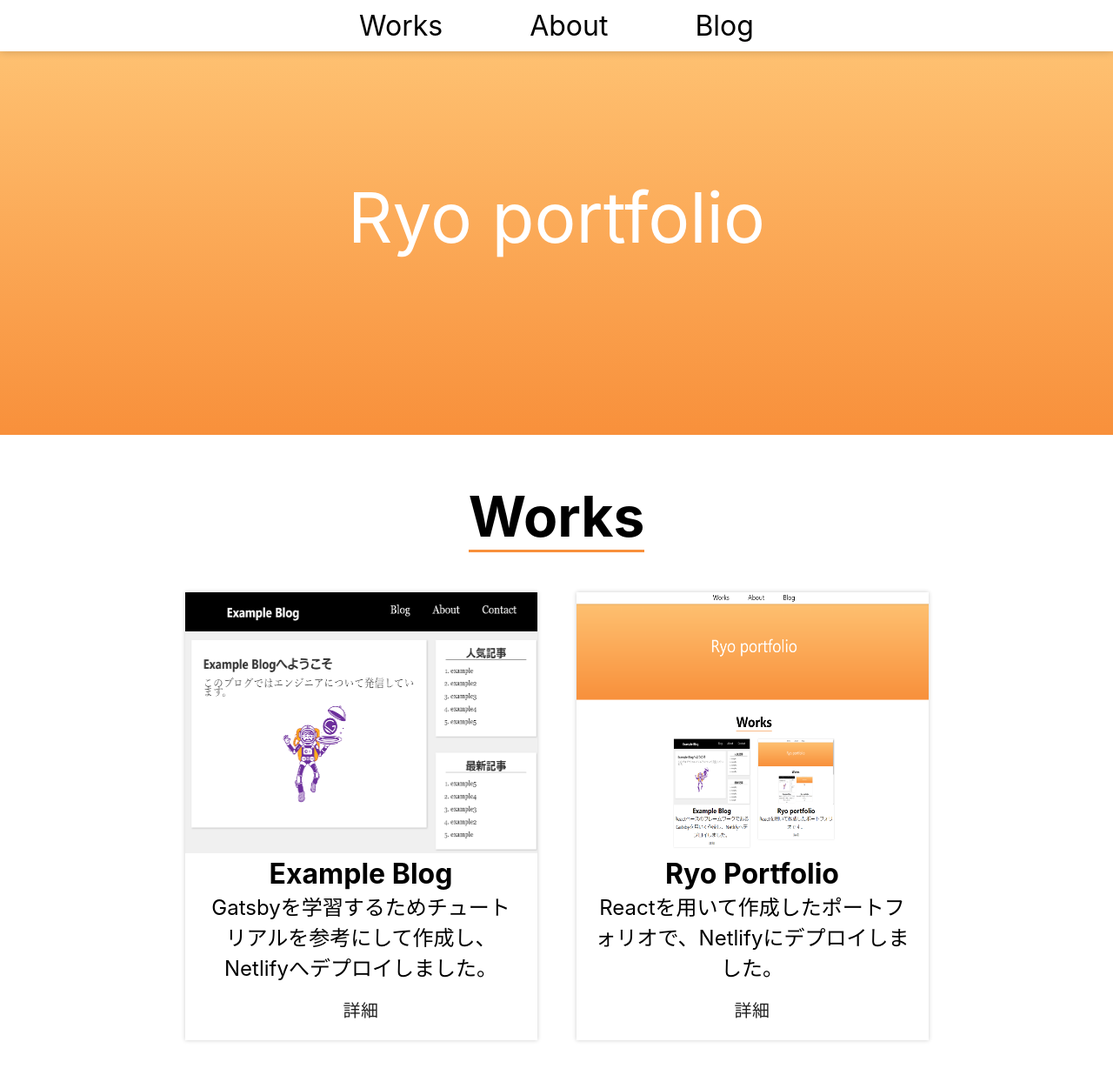
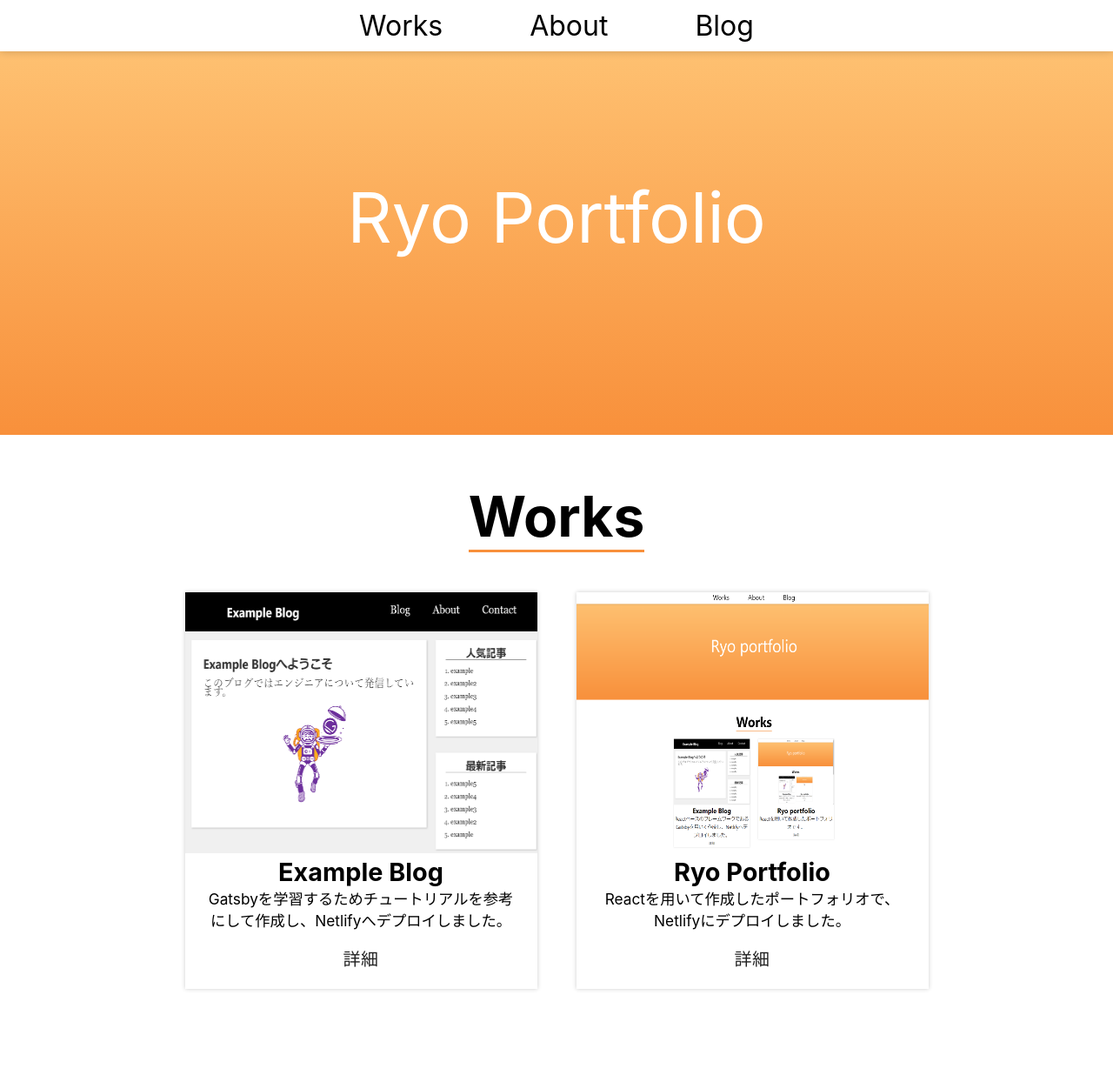
Before and after one commit to sugiwa/myportfolio, a React (Create React App) app: page / in a window 1280 px wide. Shown: the top 1236 px of the page at 87% size. Built offline with nearby package versions, Linux system fonts and the light colour scheme.

Commit message:
20200928

```diff
--- a/src/App.css
+++ b/src/App.css
@@ -3,7 +3,7 @@
   padding: 0;
 }
 p{
-  font-size: 150%;
+  font-size: 120%;
 }
 
 
@@ -104,6 +104,7 @@ p{
   height: 300px;
 }
 .work-description{
+  font-size: 90%;
   color: #000000;
   width: 90%;
   margin: 0 auto;
@@ -128,7 +129,7 @@ p{
 }
 .modal-frame{
   width: 40%;
-  min-width: 600px;
+  min-width: 500px;
   height: 70%;
   background-color: #ffffff;
   margin: 150px auto 0;
--- a/src/App.js
+++ b/src/App.js
@@ -30,7 +30,7 @@ class App extends React.Component {
               <li onClick={()=>{this.setState({number:2})}}>Blog</li>
             </ul>
           </nav>
-          <div className='top-image'>Ryo portfolio</div>
+          <div className='top-image'>Ryo Portfolio</div>
           <div className='content-width'>
             {content}
           </div>
```
Also changed, not shown: 9 other files (tests, documents, lock files or other folders).
